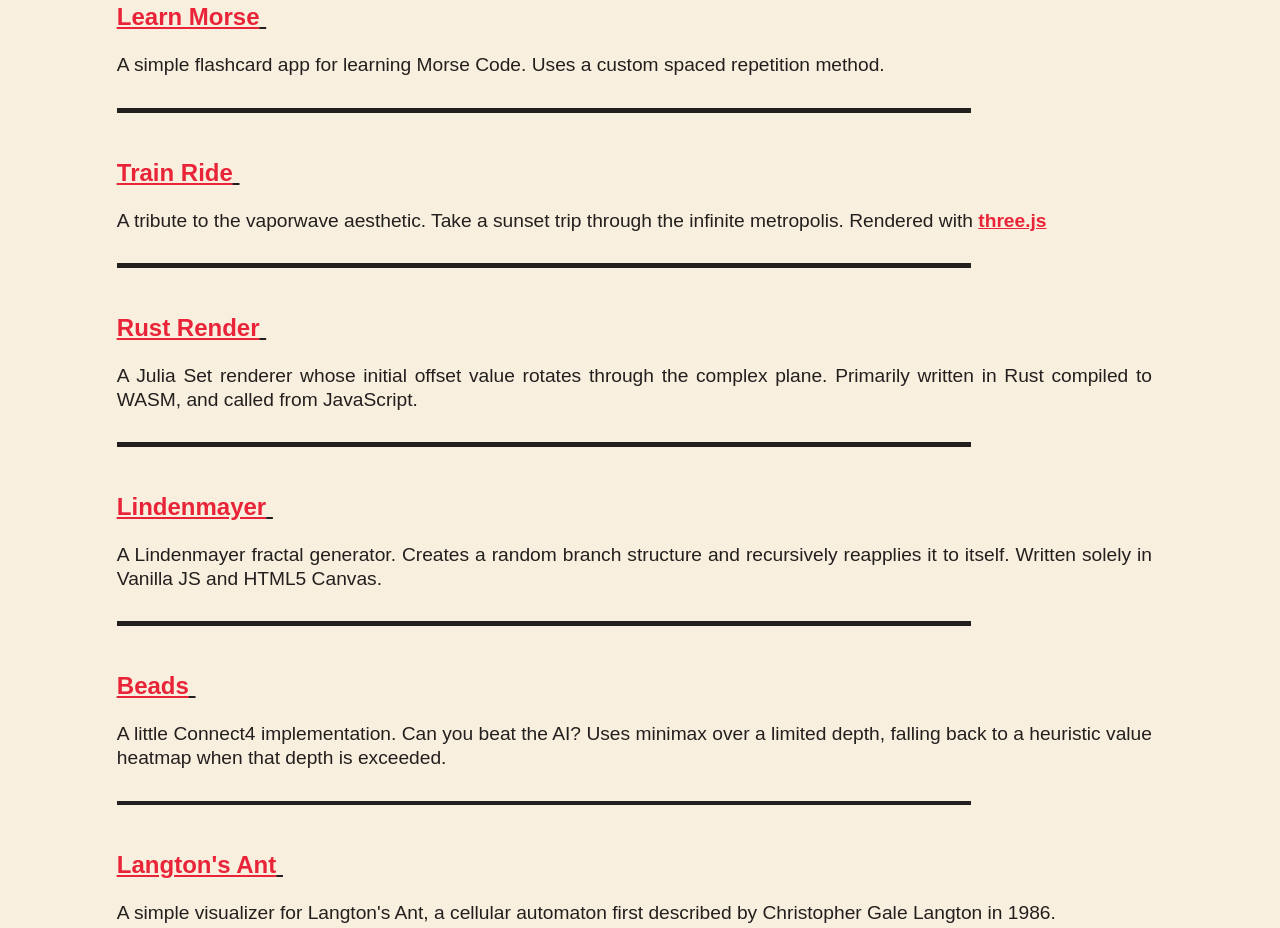
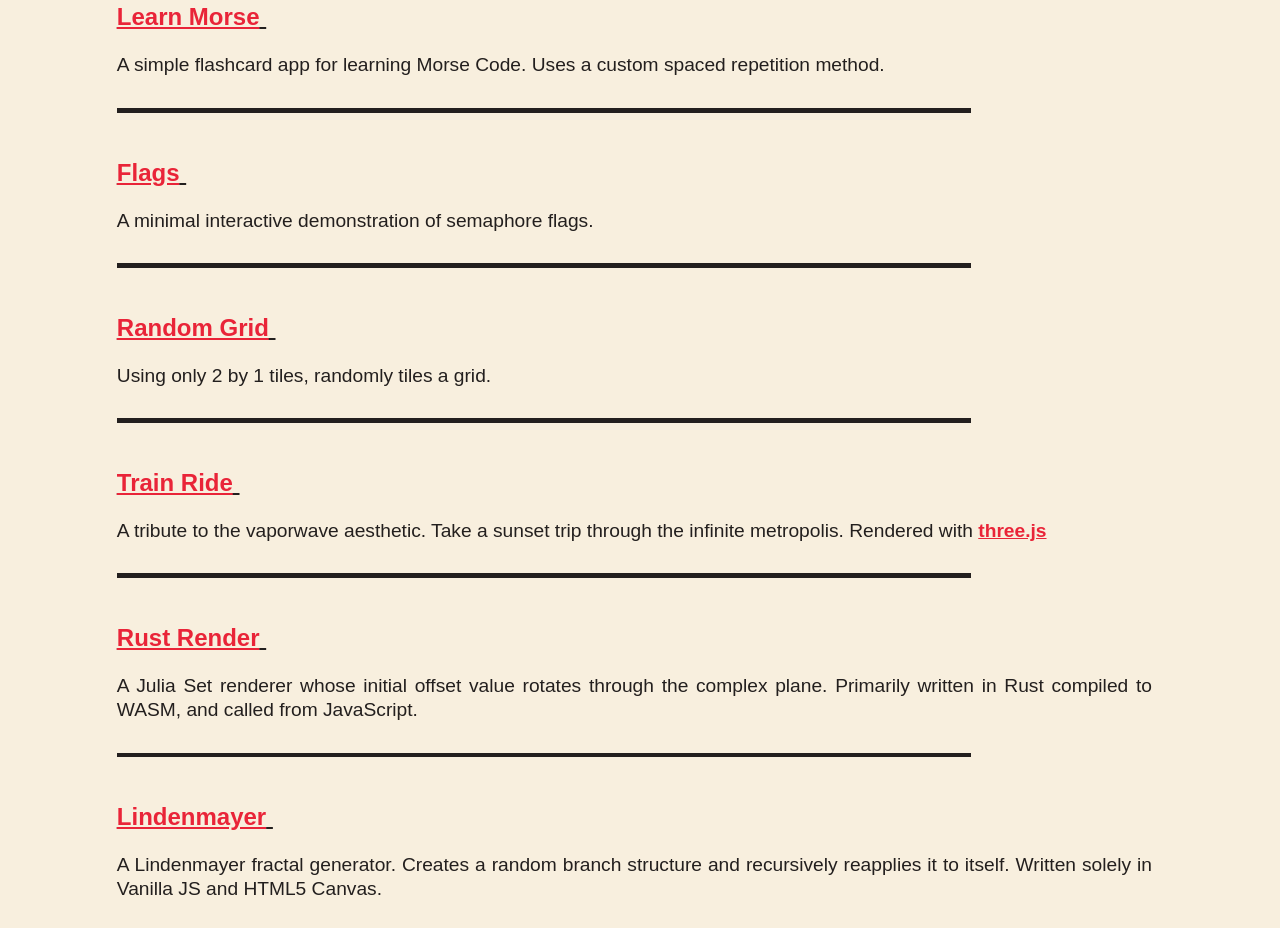
Before and after one commit to fildon/fildon.github.io, an Eleventy site: page src/index.html in a window 1280 px wide. Shown: the part 879-1807 px from the top of the page. Built offline with nearby package versions, Linux system fonts and the light colour scheme; Eleventy itself is replaced by a stand-in of ours; files that its build step writes are made by us from their sources.

Commit message:
Add flags and random-grid to the home page

```diff
--- a/src/index.html
+++ b/src/index.html
@@ -105,6 +105,24 @@
 					A simple flashcard app for learning Morse Code. Uses a custom spaced
 					repetition method.
 				</p>
+			</article>
+			<article>
+				<header>
+					<h3>
+						<a id="flags" href="./flags">Flags</a>
+						<a class="hash-link" href="#flags">#</a>
+					</h3>
+				</header>
+				<p>A minimal interactive demonstration of semaphore flags.</p>
+			</article>
+			<article>
+				<header>
+					<h3>
+						<a id="random-grid" href="./random-grid">Random Grid</a>
+						<a class="hash-link" href="#random-grid">#</a>
+					</h3>
+				</header>
+				<p>Using only 2 by 1 tiles, randomly tiles a grid.</p>
 			</article>
 			<article>
 				<header>
```
